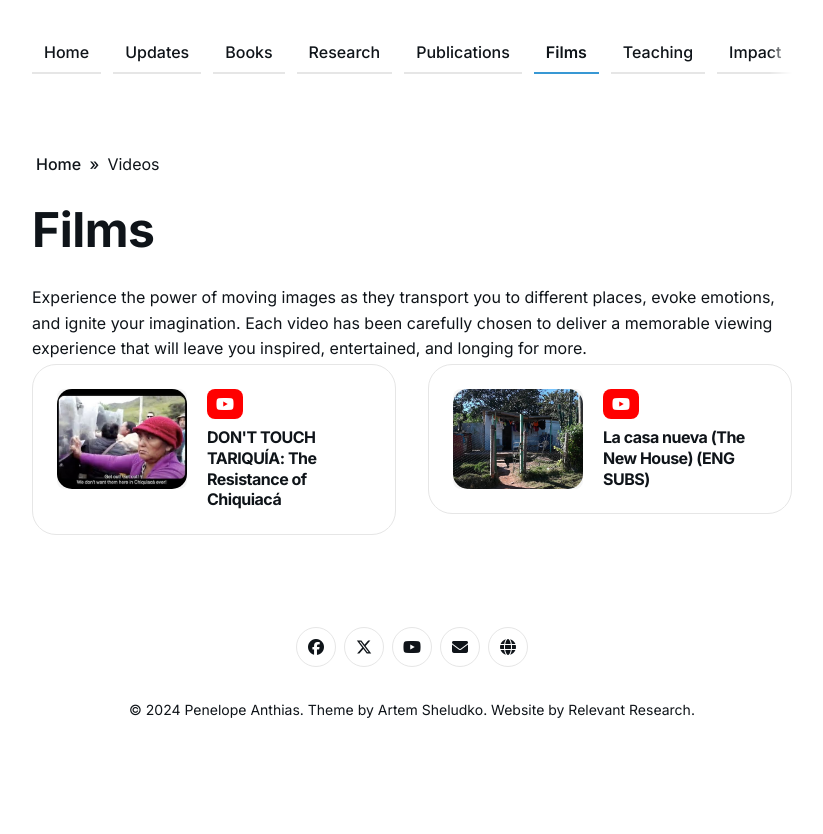
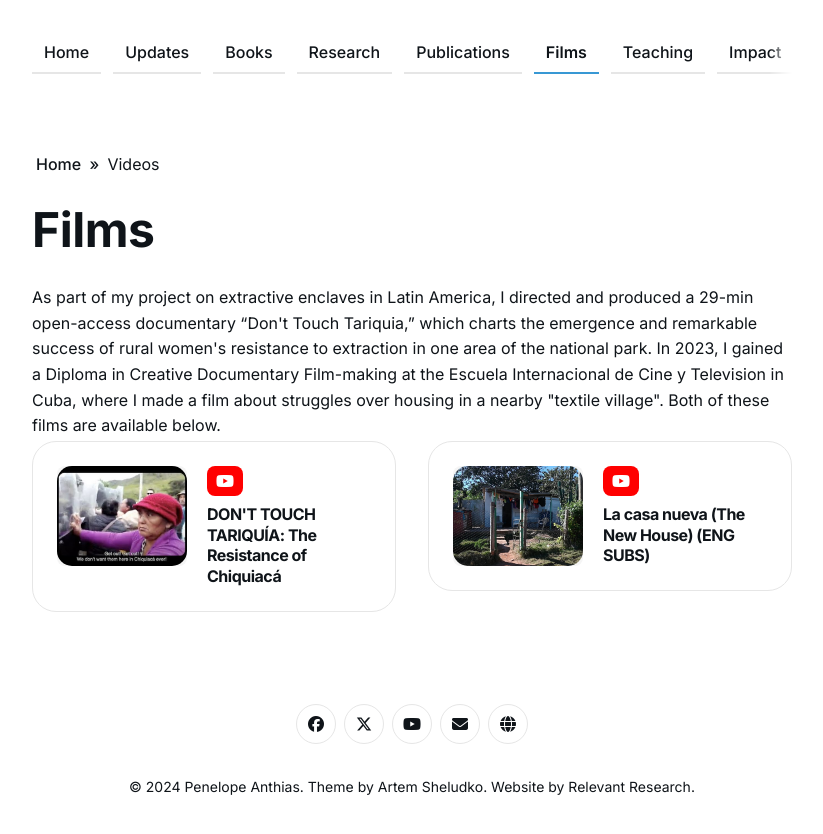
Before and after one commit to RelevantResearch/penelopeanthias, a Jekyll site: the page built from videos/index.html, in a window 1280 px wide. Shown: the top 834 px of the page, without its empty margins (228-1051 px from the left). Built offline with Jekyll 4.4.1, drawn with Linux system fonts in a browser that asks for light colours.

Commit message:
Update film page with new introduction

```diff
--- a/videos/index.html
+++ b/videos/index.html
@@ -1,7 +1,7 @@
 ---
 layout: default
 title: Films
-description: Experience the power of moving images as they transport you to different places, evoke emotions, and ignite your imagination. Each video has been carefully chosen to deliver a memorable viewing experience that will leave you inspired, entertained, and longing for more.
+description: As part of my project on extractive enclaves in Latin America, I directed and produced a 29-min open-access documentary “Don't Touch Tariquia,” which charts the emergence and remarkable success of rural women's resistance to extraction in one area of the national park. In 2023, I gained a Diploma in Creative Documentary Film-making at the Escuela Internacional de Cine y Television in Cuba, where I made a film about struggles over housing in a nearby "textile village". Both of these films are available below.
 page_cover:
 ---
 
```
